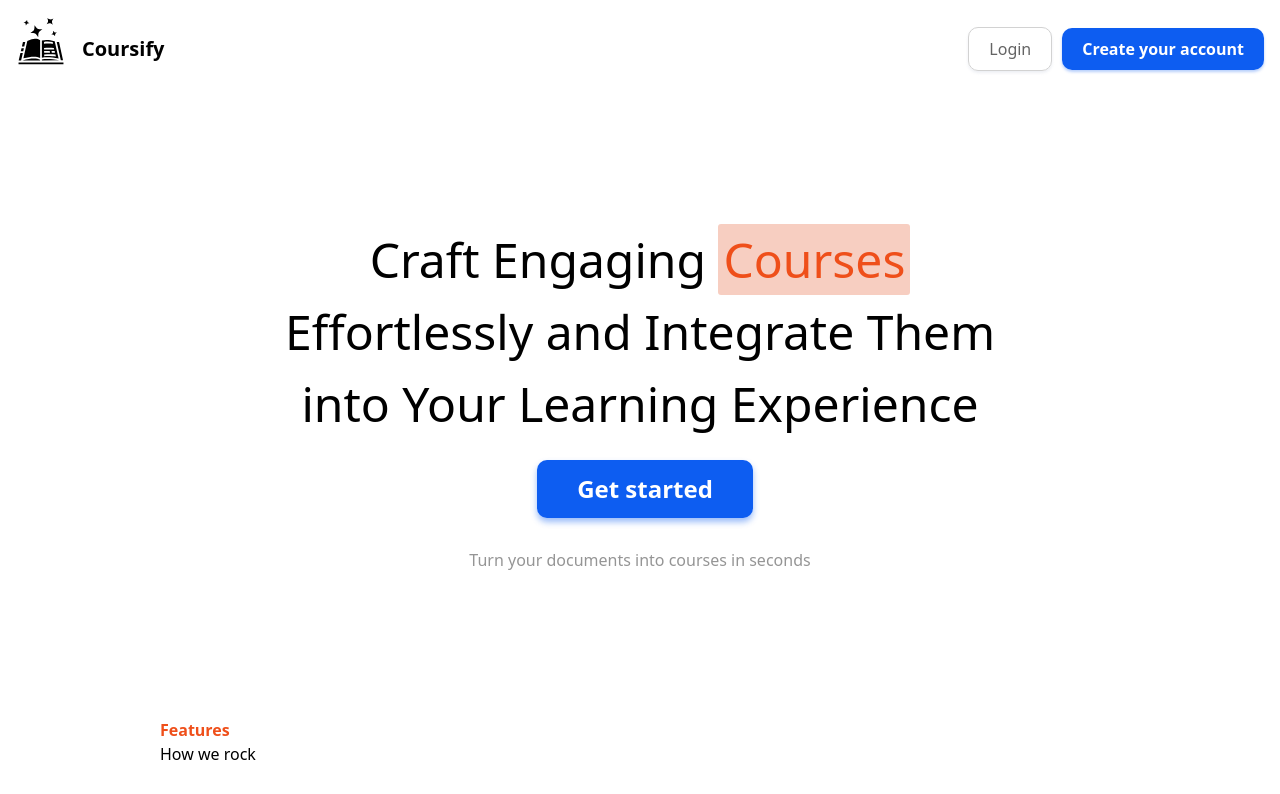
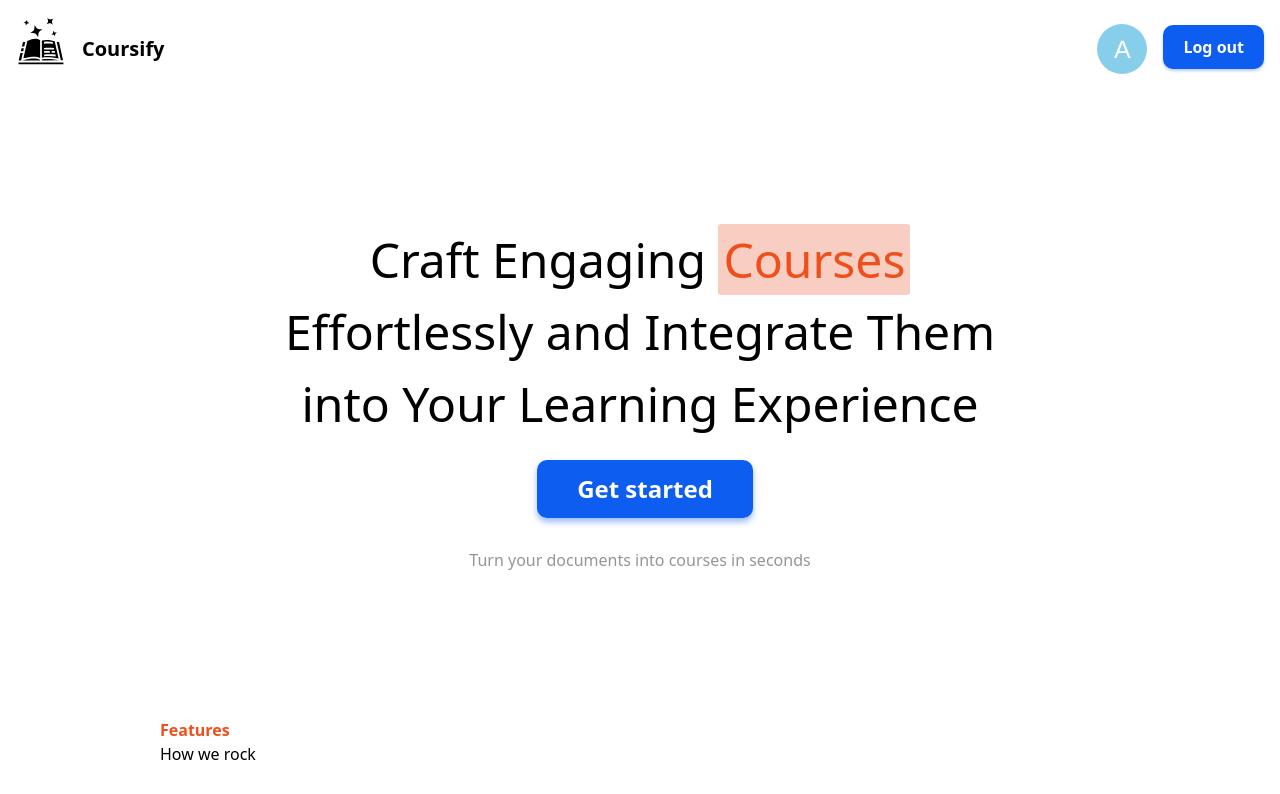
Before and after one commit to KaranpreetRaja/coursify, a React (Vite) app in the folder react-app/: page / in a window 1280 px wide. Shown: the top 794 px of the page. Built offline with nearby package versions, Linux system fonts and the light colour scheme.

Commit message:
Update navbar.jsx

```diff
--- a/react-app/src/components/navbar.jsx
+++ b/react-app/src/components/navbar.jsx
@@ -6,7 +6,7 @@ import Avatar from 'react-avatar';
 import { useNavigate } from 'react-router-dom';
 
 export default function Navbar() {
-    const [isLoggedIn, setLoggedIn] = useState(false);
+    const [isLoggedIn, setLoggedIn] = useState(true);
     const navigate = useNavigate()
 
     const handleLogout = () => {
@@ -30,7 +30,9 @@ export default function Navbar() {
 
             <div className="flex items-center">
                 {isLoggedIn && (
-                    <div>
+                    <div className="space-x-4">
+                        {/* <Link to="/dashboard" className="btn-login">dashboard</Link> */}
+
                         <Avatar
                             name={userInitials}
                             size="50"
```
